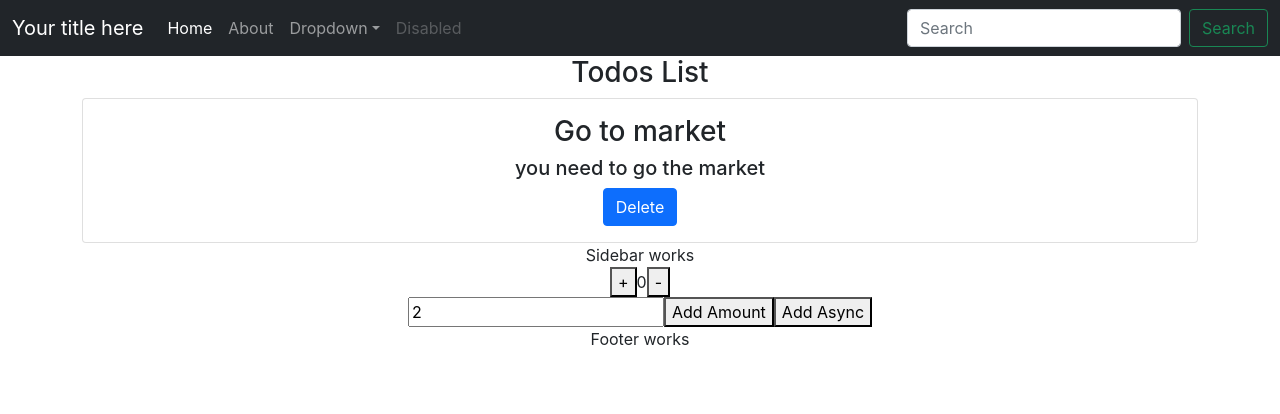
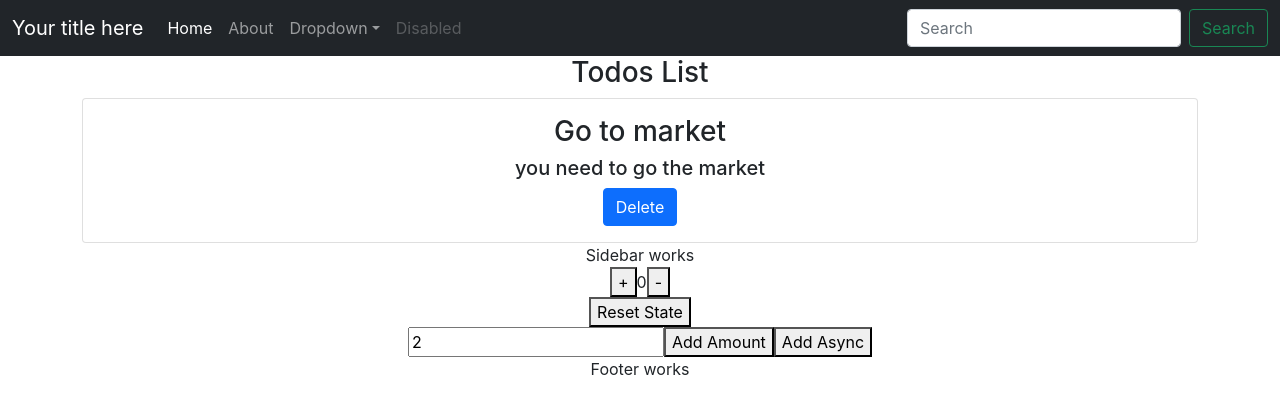
Before and after one commit to deepakporwal/my-react-app, a React (Create React App) app: page / in a window 1280 px wide. Shown: the top 414 px of the page. Built offline with nearby package versions, Linux system fonts and the light colour scheme.

Commit message:
added reset state method

```diff
--- a/src/Counter.js
+++ b/src/Counter.js
@@ -6,6 +6,7 @@ import {
   incrementByAmount,
   incrementAsync,
   selectCount,
+  resetState,
 } from './counterSlice';
 
 
@@ -32,6 +33,8 @@ export function Counter() {
         >
           -
         </button>
+        <br></br>
+        <button onClick={()=>dispatch(resetState(1))}>Reset State</button>
       </div>
       <div >
         <input
--- a/src/counterSlice.js
+++ b/src/counterSlice.js
@@ -23,10 +23,13 @@ export const counterSlice = createSlice({
     incrementByAmount: (state, action) => {
       state.value += action.payload
     },
+    resetState : (state,action)=>{
+      state.value = action.payload;
+    }
   },
 })
 
-export const { increment, decrement, incrementByAmount } = counterSlice.actions
+export const { increment, decrement, incrementByAmount,resetState } = counterSlice.actions
 
 // The function below is called a thunk and allows us to perform async logic. It
 // can be dispatched like a regular action: `dispatch(incrementAsync(10))`. This
```
